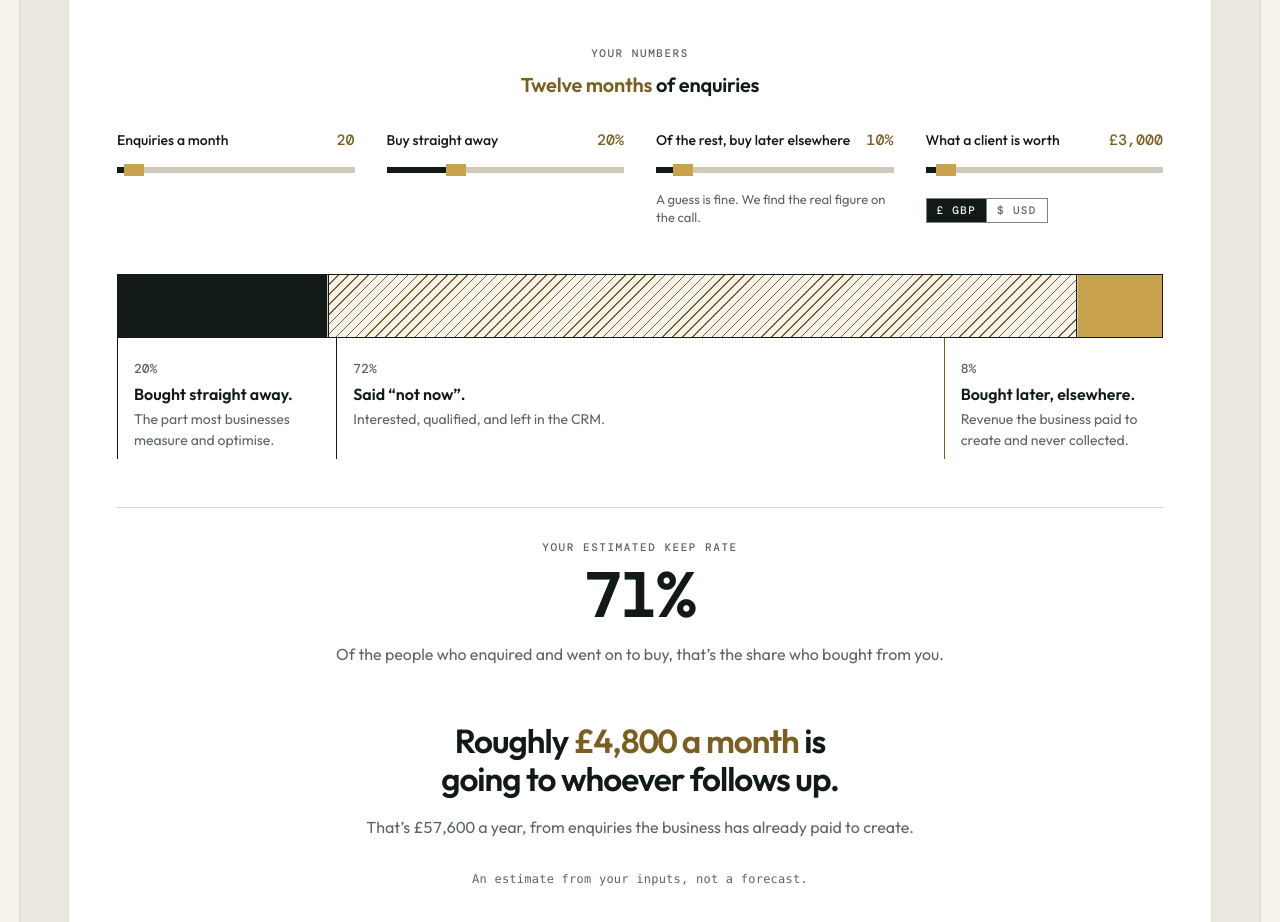
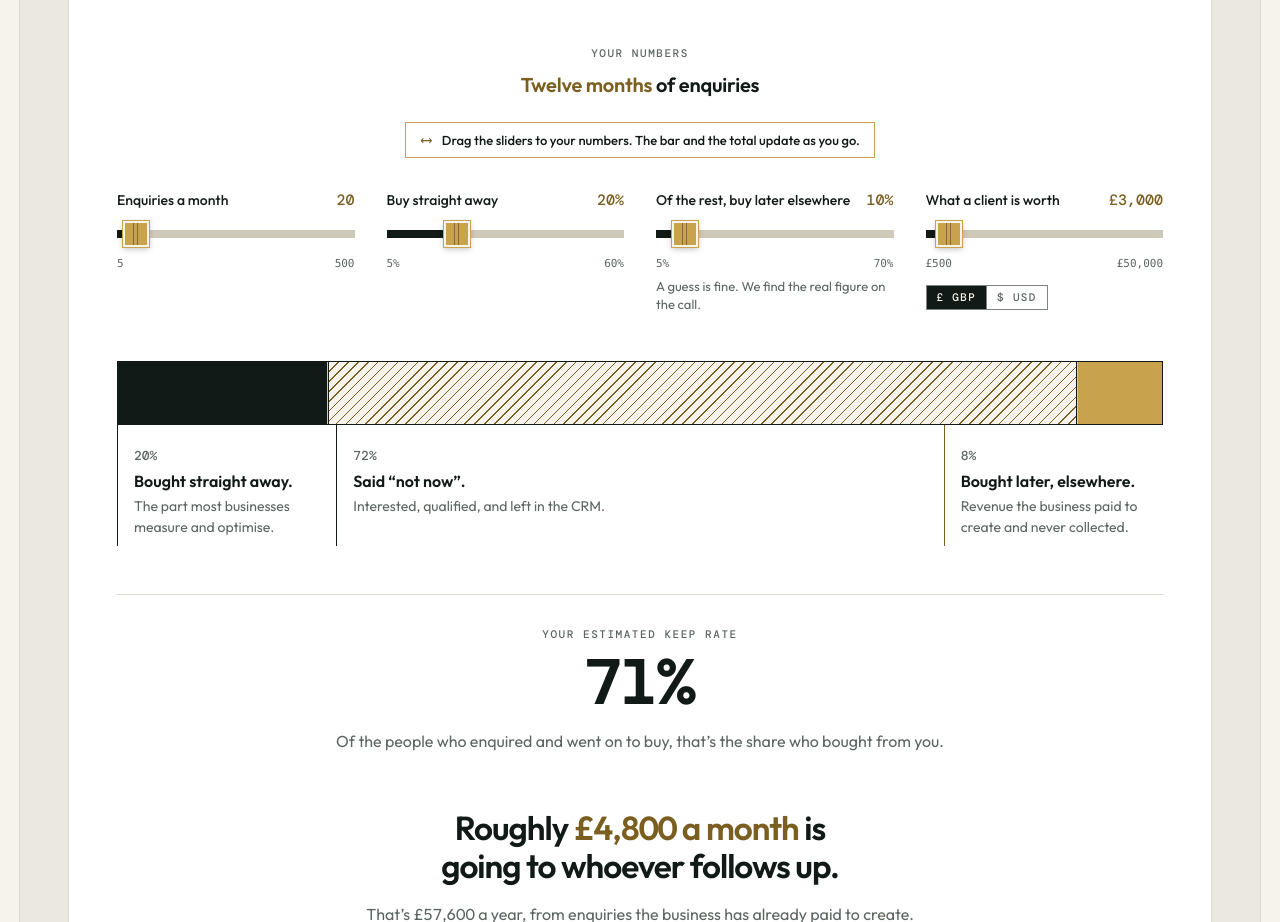
Before and after one commit to ssdidgital/assets, a Next.js app: page / in a window 1280 px wide. Shown: the part 1700-2622 px from the top of the page. Built offline with nearby package versions, Linux system fonts and the light colour scheme; no server answers; a web font is replaced by a local one.

Commit message:
Make calculator sliders more obviously interactive
Co-Authored-By: Claude Opus 5.5 <noreply@anthropic.com>
Claude-Session: https://claude.ai/code/session_018ZrgN2N7j4nyyx13RYkuGb

```diff
--- a/components/v2/LeakCalculator.tsx
+++ b/components/v2/LeakCalculator.tsx
@@ -6,9 +6,9 @@ import { leak, LEAK_DEFAULTS, money, saveLeak, type Currency, type LeakInputs }
 import { Button } from '../Button';
 import { Em } from '../Text';
 
-type SliderProps = { id: string; label: string; help?: string; min: number; max: number; step: number; value: number; text: string; onChange: (v: number) => void };
+type SliderProps = { id: string; label: string; help?: string; min: number; max: number; step: number; value: number; text: string; lo?: string; hi?: string; onChange: (v: number) => void };
 
-function Slider({ id, label, help, min, max, step, value, text, onChange }: SliderProps) {
+function Slider({ id, label, help, min, max, step, value, text, lo, hi, onChange }: SliderProps) {
   const pct = ((value - min) / (max - min)) * 100;
   return (
     <div className="v2-calc-f">
@@ -18,6 +18,7 @@ function Slider({ id, label, help, min, max, step, value, text, onChange }: Slid
       </div>
       <input id={id} type="range" className="v2-range" min={min} max={max} step={step} value={value} aria-valuetext={text}
         aria-describedby={help ? id + '-help' : undefined} style={{ '--p': pct + '%' } as React.CSSProperties} onChange={(e) => onChange(Number(e.target.value))} />
+      <span className="v2-calc-ends" aria-hidden="true"><span>{lo ?? min}</span><span>{hi ?? max}</span></span>
       {help ? <span id={id + '-help'} className="v2-calc-help">{help}</span> : null}
     </div>
   );
@@ -28,7 +29,8 @@ export function LeakCalculator() {
   const cur = useCurrency();
   const [v, setV] = useState<Omit<LeakInputs, 'currency'>>(LEAK_DEFAULTS);
   const touched = useRef(false);
-  const set = (k: keyof Omit<LeakInputs, 'currency'>) => (x: number) => { touched.current = true; setV((s) => ({ ...s, [k]: x })); };
+  const [idle, setIdle] = useState(true);
+  const set = (k: keyof Omit<LeakInputs, 'currency'>) => (x: number) => { touched.current = true; setIdle(false); setV((s) => ({ ...s, [k]: x })); };
   const inputs: LeakInputs = { ...v, currency: cur };
   useEffect(() => { if (touched.current) saveLeak({ ...v, currency: cur }); }, [v, cur]);
   const r = leak(inputs);
@@ -45,12 +47,16 @@ export function LeakCalculator() {
     <div className="s-illo v2-calc">
       <span className="ss-label s-illo-k">Your numbers</span>
       <h3 className="ss-h3 s-illo-h"><Em>Twelve months</Em> of enquiries</h3>
-      <div className="v2-calc-in">
+      <p className={'v2-calc-cue' + (idle ? ' is-idle' : '')}>
+        <span className="v2-calc-cue-k" aria-hidden="true">⟷</span>
+        {idle ? 'Drag the sliders to your numbers. The bar and the total update as you go.' : 'Updated to your numbers.'}
+      </p>
+      <div className={'v2-calc-in' + (idle ? ' is-idle' : '')}>
         <Slider id="calc-enq" label="Enquiries a month" min={5} max={500} step={5} value={v.enquiries} text={String(v.enquiries)} onChange={set('enquiries')} />
-        <Slider id="calc-now" label="Buy straight away" min={5} max={60} step={1} value={v.closeRate} text={v.closeRate + '%'} onChange={set('closeRate')} />
-        <Slider id="calc-later" label="Of the rest, buy later elsewhere" help="A guess is fine. We find the real figure on the call." min={5} max={70} step={1} value={v.laterElsewhere} text={v.laterElsewhere + '%'} onChange={set('laterElsewhere')} />
-        <div className="v2-calc-f">
-          <Slider id="calc-val" label="What a client is worth" min={500} max={50000} step={500} value={v.value} text={money(v.value, cur)} onChange={set('value')} />
+        <Slider id="calc-now" label="Buy straight away" min={5} max={60} step={1} value={v.closeRate} text={v.closeRate + '%'} lo="5%" hi="60%" onChange={set('closeRate')} />
+        <Slider id="calc-later" label="Of the rest, buy later elsewhere" help="A guess is fine. We find the real figure on the call." min={5} max={70} step={1} value={v.laterElsewhere} text={v.laterElsewhere + '%'} lo="5%" hi="70%" onChange={set('laterElsewhere')} />
+        <div className="v2-calc-f v2-calc-grp">
+          <Slider id="calc-val" label="What a client is worth" min={500} max={50000} step={500} value={v.value} text={money(v.value, cur)} lo={money(500, cur)} hi={money(50000, cur)} onChange={set('value')} />
           <div className="v2-cur" role="radiogroup" aria-label="Currency">
             {(['GBP', 'USD'] as Currency[]).map((c) => (
               <button key={c} type="button" role="radio" aria-checked={cur === c} onClick={() => { touched.current = true; setCurrency(c); }}>{c === 'GBP' ? '£ GBP' : '$ USD'}</button>
--- a/styles/v2.css
+++ b/styles/v2.css
@@ -203,3 +203,24 @@ body:has(.s-v2) .s-head[data-scrolled] { background: var(--bg-canvas); border-bo
 .v2-calc-out .v2-calc-big { margin-top: var(--space-6); }
 .v2-calc-cap { margin: 0; color: var(--text-secondary); }
 .v2-calc-cta { margin: var(--space-6) 0 0; padding-top: var(--space-6); border-top: 1px solid var(--border-subtle); max-width: 560px; font: 500 16px/1.5 var(--font-sans); text-wrap: balance; }
+
+/* Calculator affordance: a visible cue, a grippable knob, and a nudge until first touch. */
+.v2-calc-cue { margin: var(--space-6) 0 0; display: inline-flex; align-items: center; gap: var(--space-3); padding: 8px 14px; border: 1px solid var(--accent-fill); font: 500 13px/18px var(--font-sans); color: var(--text-primary); }
+.v2-calc-cue:not(.is-idle) { border-color: var(--border-subtle); color: var(--text-secondary); }
+.v2-calc-cue-k { font: 500 16px/1 var(--font-mono); color: var(--accent-text); }
+.v2-calc-cue.is-idle .v2-calc-cue-k { animation: v2-cue 1.6s ease-in-out infinite; }
+@keyframes v2-cue { 0%,100% { transform: translateX(-3px); } 50% { transform: translateX(3px); } }
+.v2-calc-f { padding: var(--space-3); margin: calc(var(--space-3) * -1); transition: background-color .2s; }
+.v2-calc-f:hover, .v2-calc-f:focus-within { background: color-mix(in srgb, var(--accent-fill) 7%, transparent); }
+.v2-range { height: 32px; }
+.v2-range::-webkit-slider-runnable-track { height: 8px; }
+.v2-range::-moz-range-track, .v2-range::-moz-range-progress { height: 8px; }
+.v2-range::-webkit-slider-thumb { width: 26px; height: 26px; margin-top: -9px; border: 2px solid var(--bg-canvas); box-shadow: 0 0 0 1px var(--accent-fill), 0 2px 6px rgba(0,0,0,.25); background: var(--accent-fill) linear-gradient(90deg, transparent 8px, rgba(0,0,0,.35) 8px 9px, transparent 9px 12px, rgba(0,0,0,.35) 12px 13px, transparent 13px); cursor: grab; transition: transform .15s; }
+.v2-range::-moz-range-thumb { width: 22px; height: 22px; border: 2px solid var(--bg-canvas); box-shadow: 0 0 0 1px var(--accent-fill), 0 2px 6px rgba(0,0,0,.25); background: var(--accent-fill); cursor: grab; }
+.v2-range:hover::-webkit-slider-thumb, .v2-range:focus-visible::-webkit-slider-thumb { transform: scale(1.12); }
+.v2-range:active::-webkit-slider-thumb { cursor: grabbing; transform: scale(1.18); }
+.v2-calc-in.is-idle .v2-calc-f:first-child .v2-range::-webkit-slider-thumb { animation: v2-knob 1.6s ease-in-out infinite; }
+@keyframes v2-knob { 0%,100% { box-shadow: 0 0 0 1px var(--accent-fill), 0 0 0 0 color-mix(in srgb, var(--accent-fill) 50%, transparent); } 50% { box-shadow: 0 0 0 1px var(--accent-fill), 0 0 0 8px transparent; } }
+.v2-calc-ends { display: flex; justify-content: space-between; font: 400 11px/1 var(--font-mono); color: var(--text-secondary); font-variant-numeric: tabular-nums; }
+@media (prefers-reduced-motion: reduce) { .v2-calc-cue-k, .v2-calc-in.is-idle .v2-range::-webkit-slider-thumb { animation: none !important; } }
+.v2-calc-grp { padding: 0; margin: 0; background: none !important; }
```
Also changed, not shown: files6.json (added, +1 -0 lines).
